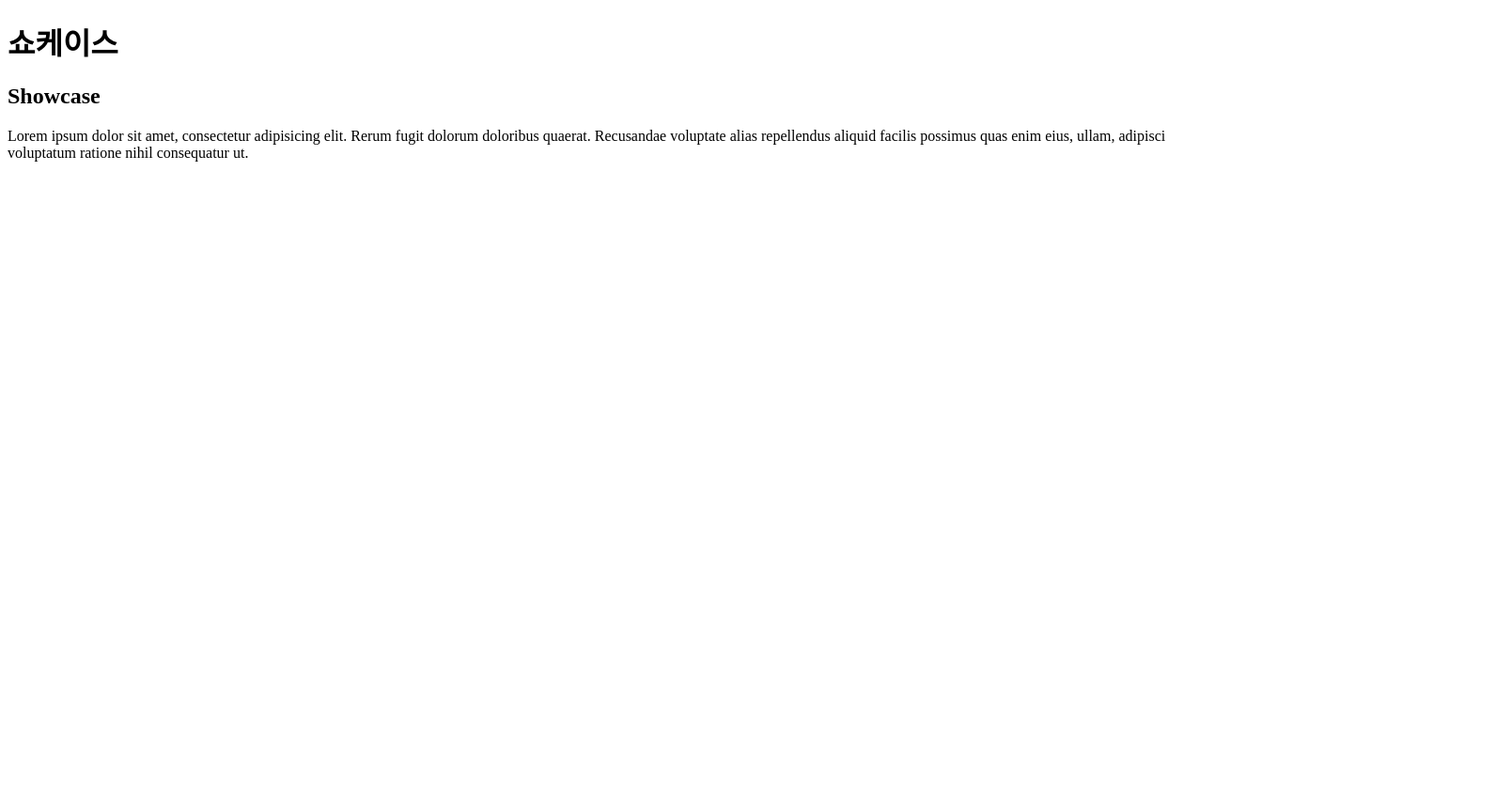
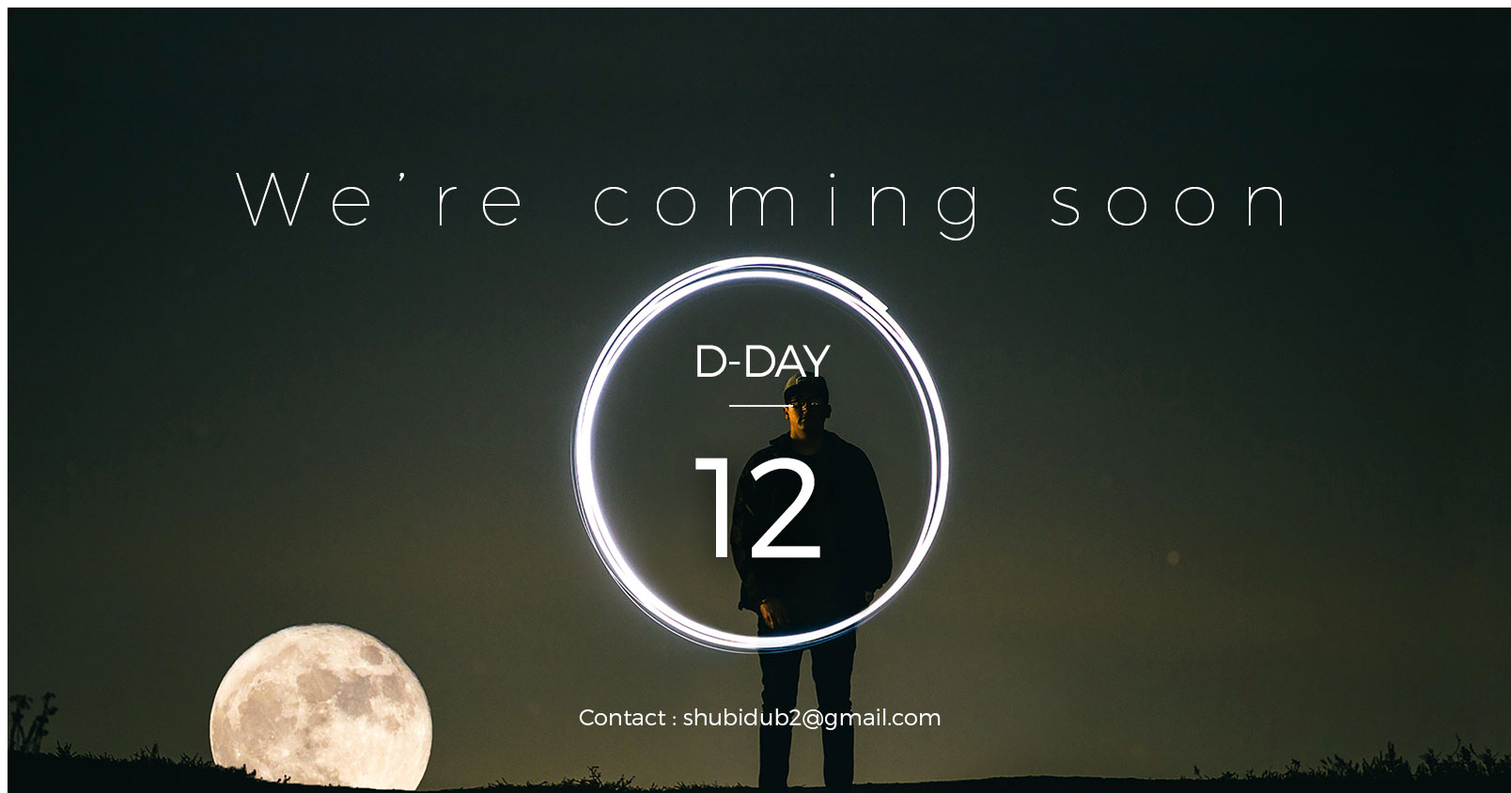
Before and after one commit to roscoe11/roscoe11.github.io, a plain HTML site: page index.html in a window 1280 px wide. Shown: the top 844 px of the page at 94% size, 1608 px wide, since content can reach past the window. Before the commit the page ends 800 px from the top, so only its background shows below. Drawn offline with Linux system fonts and the light colour scheme.

Commit message:
git 관리 파일 추가 및 커밍순 이미지 추가

```diff
--- a/index.html
+++ b/index.html
@@ -1,15 +1,15 @@
 <!DOCTYPE html>
-<html lang="ko-KR">
 <head>
-    <meta charset="UTF-8">
-    <title>roscoe11.github.io</title>
+<meta charset="UTF-8">
+<title></title>
+<style>
+</style>
+<img src="./Asset/comingsoon.jpg">
 </head>
 <body>
-    <!--heading 1 ~ 6-->
-    <h1>쇼케이스 </h1>
-    <h2 lang="en">Showcase </h2>
-<p>Lorem ipsum dolor sit amet, consectetur adipisicing elit. Rerum fugit dolorum doloribus quaerat. Recusandae voluptate alias repellendus aliquid facilis possimus quas enim eius, ullam, adipisci voluptatum ratione nihil consequatur ut.
+</body>
 
-</p>
-    </body>
+
+
+
 </html>
```
Also changed, not shown: Asset/comingsoon.jpg (added), 1 other file.
